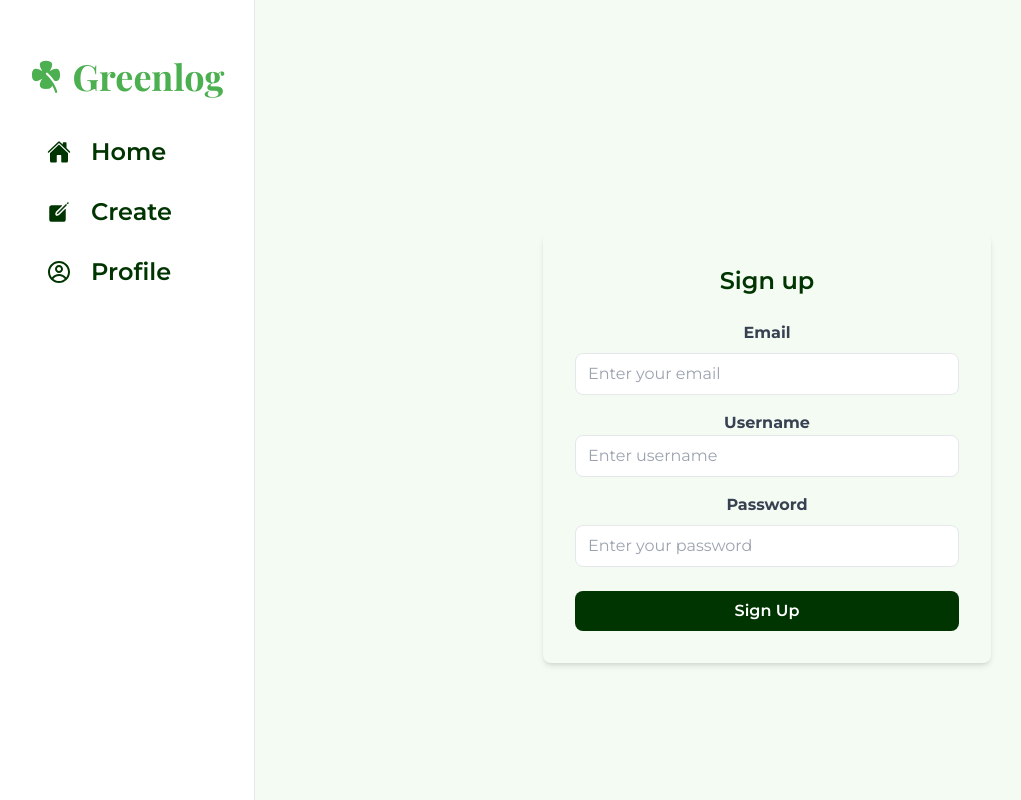
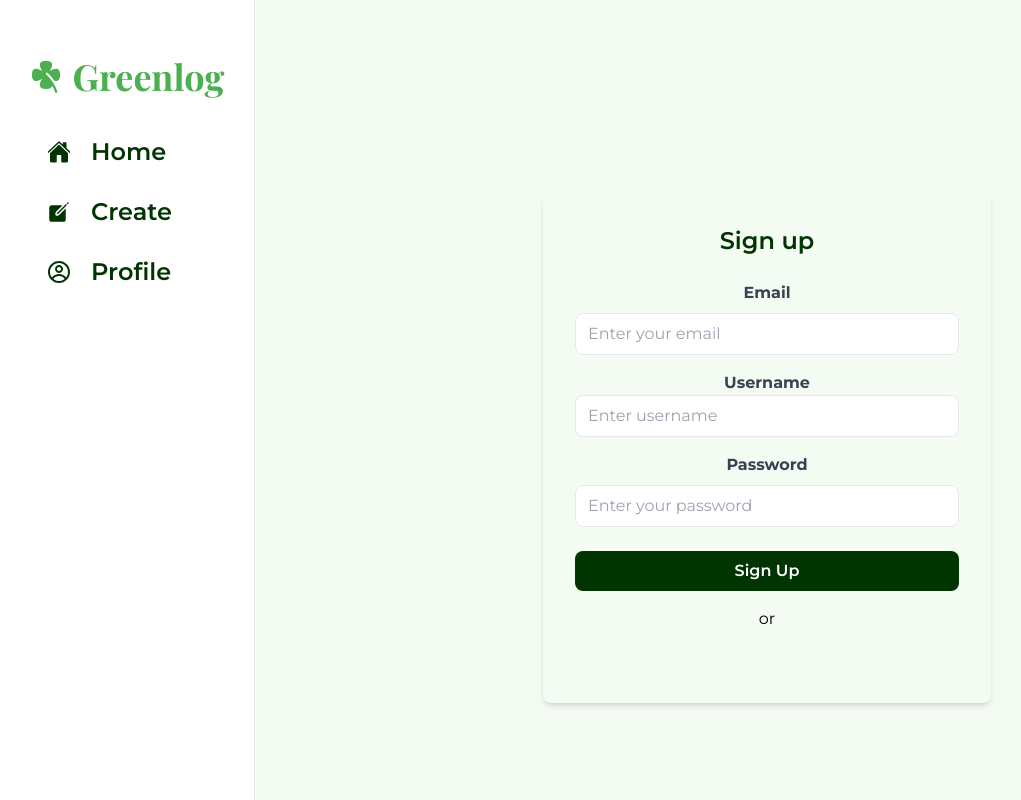
Before and after one commit to lunnne/Green-log, a React (Vite) app in the folder frontend/: page /signup in a window 1280 px wide. Shown: the whole page, without its empty margins (1-1022 px from the left). Built offline with nearby package versions, Linux system fonts and the light colour scheme; a web font is replaced by a local one.

Commit message:
feat(auth): add google Oauth

```diff
--- a/frontend/package.json
+++ b/frontend/package.json
@@ -10,6 +10,7 @@
     "preview": "vite preview"
   },
   "dependencies": {
+    "@react-oauth/google": "^0.12.1",
     "axios": "^1.7.5",
     "react": "^18.3.1",
     "react-dom": "^18.3.1",
--- a/frontend/src/App.tsx
+++ b/frontend/src/App.tsx
@@ -1,9 +1,12 @@
 import './App.css';
 import { Outlet } from 'react-router-dom';
 import Navbar from './component/Navbar';
+import { GoogleOAuthProvider } from '@react-oauth/google';
 
 function App() {
+  const clientId = import.meta.env.VITE_GOOGLE_CLIENT_ID;
   return (
+    <GoogleOAuthProvider clientId={clientId}>
       <div className="flex h-screen flex-col md:flex-row md:overflow-hidden">
         <div className="w-20 flex-none lg:w-64 md:border-r">
           <Navbar />
@@ -12,6 +15,7 @@ function App() {
           <Outlet />
         </div>
       </div>
+    </GoogleOAuthProvider>
   );
 }
 
--- a/frontend/src/component/Navbar.tsx
+++ b/frontend/src/component/Navbar.tsx
@@ -27,5 +27,5 @@ export default function Navbar() {
         </nav>
       </div>
     </div>
-  );
+  )
 }
--- a/frontend/src/features/auth/LogIn.tsx
+++ b/frontend/src/features/auth/LogIn.tsx
@@ -1,5 +1,6 @@
 import axios from 'axios';
 import { useState } from 'react';
+import { GoogleLogin } from '@react-oauth/google';
 
 interface LogInFormData {
   username: string;
@@ -28,6 +29,18 @@ export default function LogIn() {
       setErrorMessage('log in failed, please try again');
     }
   };
+
+  const handleGoogleSuccess = async (response: any) => {
+    try {
+      const res = await axios.post('http://localhost:5173', {
+        token: response.credential,
+      });
+      console.log('Google login successful:', res.data);
+    } catch (error) {
+      console.error('Google login failed:', error);
+    }
+  };
+
   return (
     <section className="flex flex-col items-center justify-center min-h-screen">
       <div className="shadow-md rounded-lg p-8 w-full max-w-md">
@@ -66,6 +79,8 @@ export default function LogIn() {
             Log In
           </button>
         </form>
+        <div className="text-center mt-4">or</div>
+        <GoogleLogin onSuccess={handleGoogleSuccess} onError={() => console.log('Google login failed')} />
       </div>
     </section>
   );
--- a/frontend/src/features/auth/SignUp.tsx
+++ b/frontend/src/features/auth/SignUp.tsx
@@ -1,5 +1,6 @@
 import axios from 'axios';
 import { useState } from 'react';
+import { GoogleLogin } from '@react-oauth/google';
 
 interface SignUpFormData {
   email: string;
@@ -28,6 +29,17 @@ export default function SignUp() {
     } catch (error) {
       console.error('sign upfailed:', error);
       setErrorMessage('sign up failed. Please try again');
+    }
+  };
+
+  const handleGoogleSuccess = async (response: any) => {
+    try {
+      const res = await axios.post('http://localhost:5173', {
+        token: response.credential,
+      });
+      console.log('Google sign-up successful', res.data);
+    } catch (error) {
+      console.error('Google sign-up failed:', error);
     }
   };
 
@@ -86,6 +98,8 @@ export default function SignUp() {
             Sign Up
           </button>
         </form>
+        <div className="text-center mt-4">or</div>
+        <GoogleLogin onSuccess={handleGoogleSuccess} onError={() => console.log('Google login failed')} />
       </div>
     </section>
   );
```
Also changed, not shown: 2 other files (tests, documents, lock files or other folders). Lines whose indentation alone changed are shown as unchanged.
